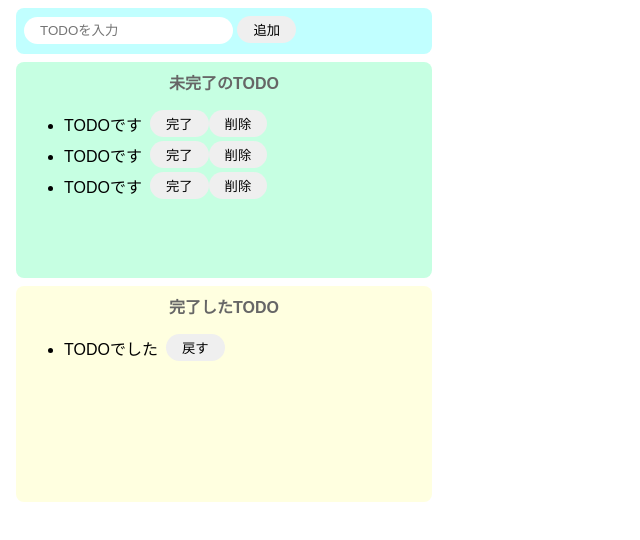
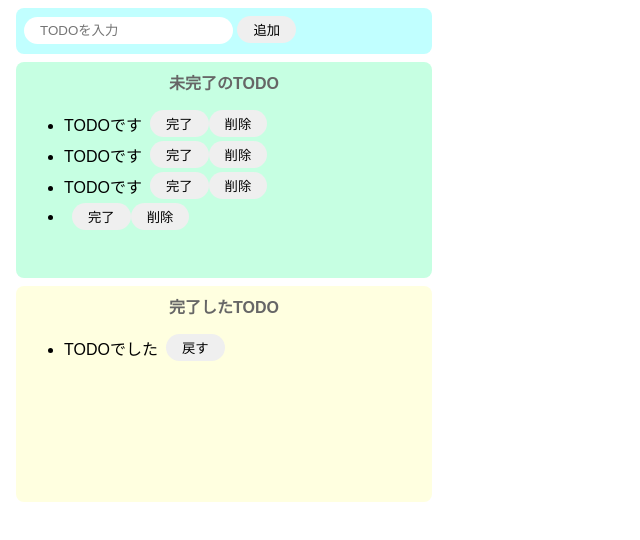
Before and after one commit to KM0912/udemy_react_study, a website built with Parcel: page index.html in a window 1280 px wide. Both pictures are taken after a click on the button "追加". Shown: the whole page, without its empty margins (0-640 px from the left). Built offline with nearby package versions, Linux system fonts and the light colour scheme.

Commit message:
セクション5_32

```diff
--- a/index.html
+++ b/index.html
@@ -12,7 +12,7 @@
     </div>
     <div class="incomplete-area">
       <p class="title">未完了のTODO</p>
-      <ul>
+      <ul id="incomplete-list">
         <div class="list-row">
           <li>TODOです</li>
           <button>完了</button>
--- a/src/index.js
+++ b/src/index.js
@@ -4,7 +4,34 @@ const onClickAdd = () => {
   // テキストボックスの値を取得し、初期化する
   const inputText = document.getElementById("add-text").value;
   document.getElementById("add-text").value = "";
-  alert(inputText);
+
+  // divの生成
+  const div = document.createElement("div");
+  div.className = "list-row";
+
+  // liタグ
+  const li = document.createElement("li");
+  li.innerText = inputText;
+
+  // button(完了)タグ生成
+  const completeButtom = document.createElement("button");
+  completeButtom.innerText = "完了";
+  completeButtom.addEventListener("click", () => {
+    alert("完了");
+  });
+  // button(削除)タグ生成
+  const deleteButtom = document.createElement("button");
+  deleteButtom.innerText = "削除";
+  deleteButtom.addEventListener("click", () => {
+    alert("削除");
+  });
+  // divタグの小要素に各要素を設定
+  div.appendChild(li);
+  div.appendChild(completeButtom);
+  div.appendChild(deleteButtom);
+
+  // 未完了リストに追加
+  document.getElementById("incomplete-list").appendChild(div);
 };
 
 document
```
